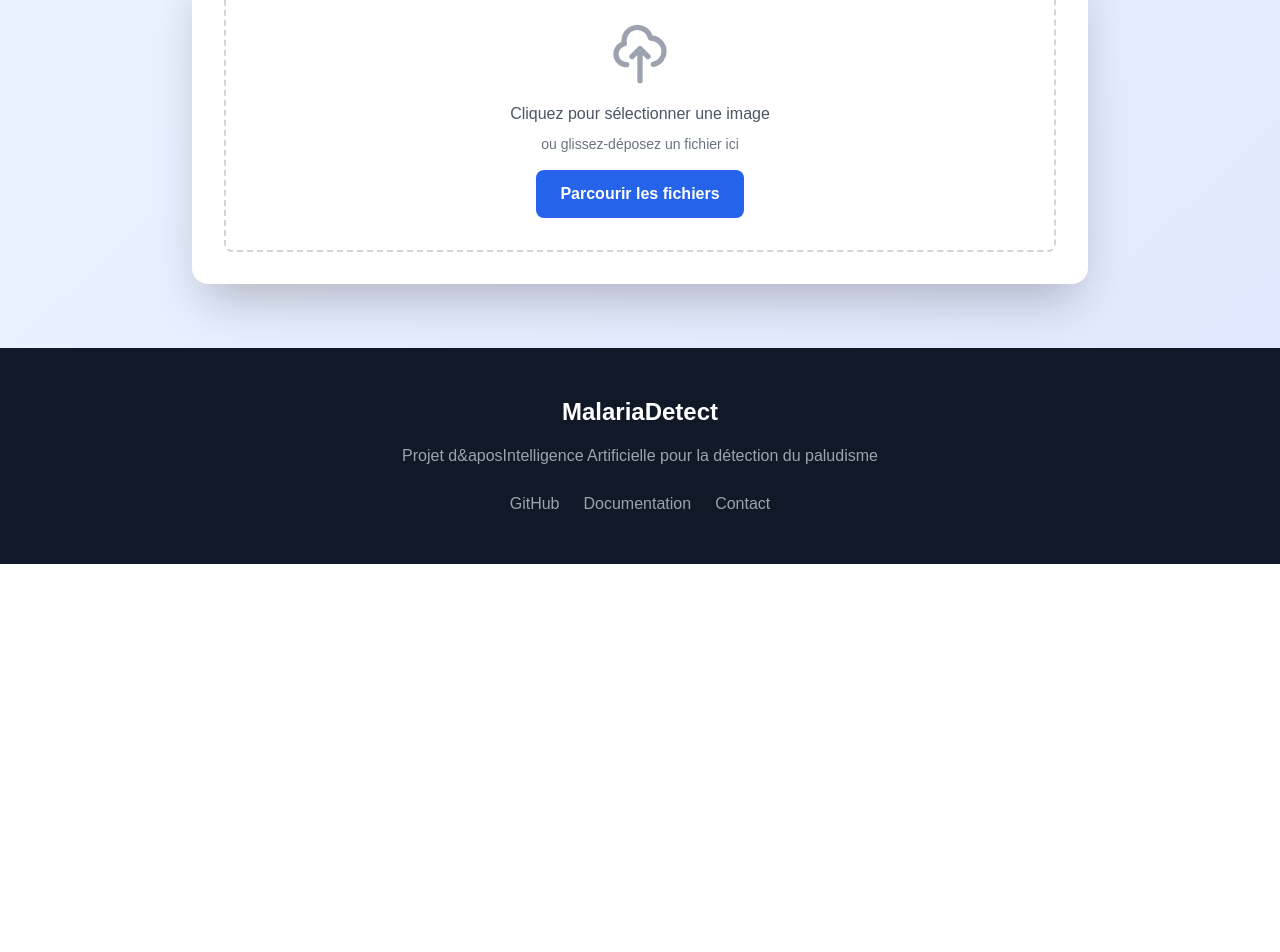
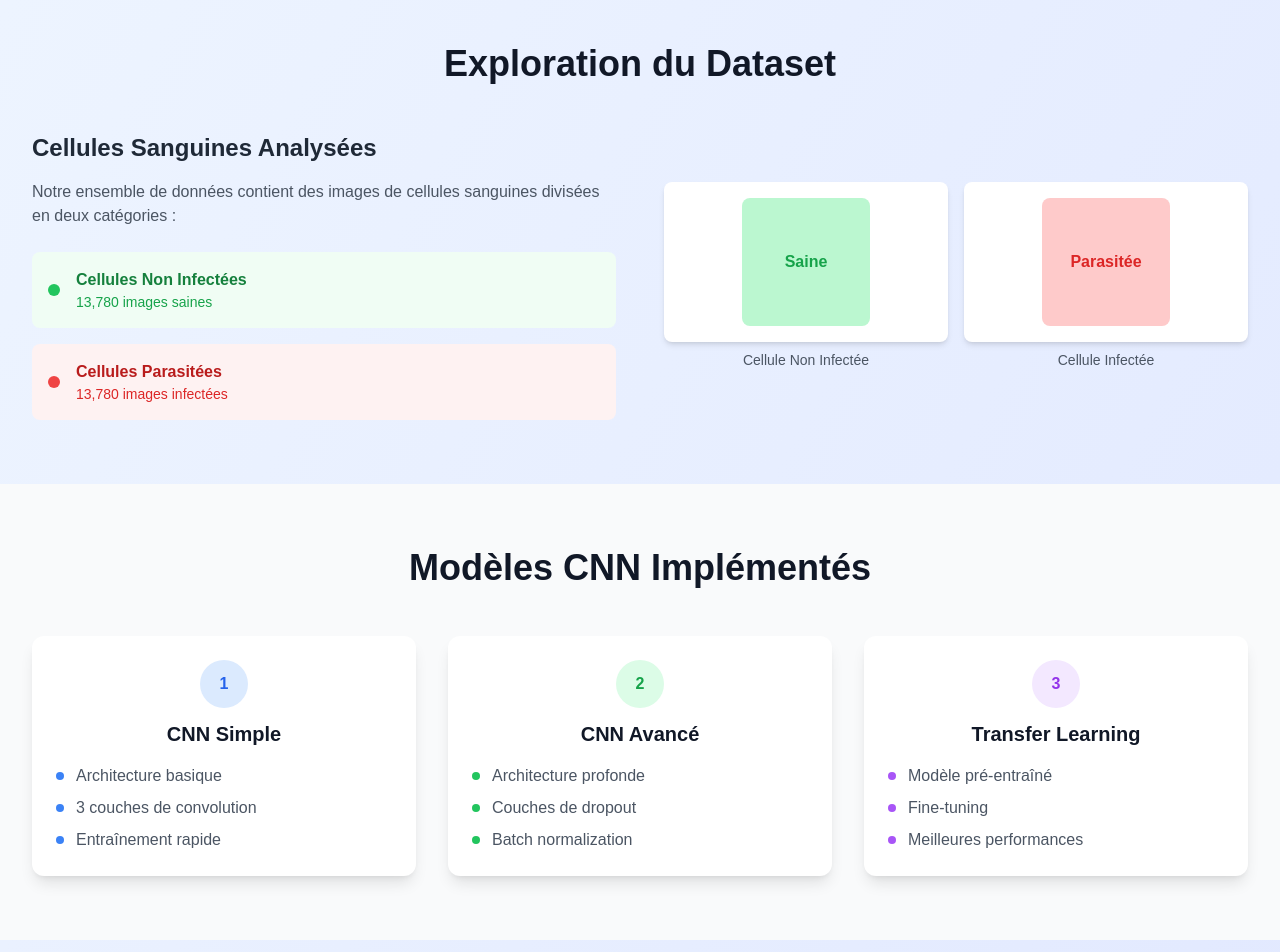
Before and after one commit to AbasseMahmoud/Projet_DeepLearning, a Next.js app in the folder frontend/: page / in a window 1280 px wide. Shown: the part 700-1652 px from the top of the page. Before the commit the page ends 1264 px from the top, so only its background shows below. Built offline with nearby package versions, Linux system fonts and the light colour scheme.

Commit message:
ajout de selection

```diff
--- a/frontend/app/components/Home.tsx
+++ b/frontend/app/components/Home.tsx
@@ -127,7 +127,157 @@ export default function Home() {
           </div>
         </div>
       </section>
+      {/* Statistics Section */}
+      <section className="py-12 bg-white">
+        <div className="max-w-7xl mx-auto px-4 sm:px-6 lg:px-8">
+          <div className="grid grid-cols-1 md:grid-cols-3 gap-8 text-center">
+            <div className="p-6">
+              <div className="text-3xl font-bold text-blue-600 mb-2">99.2%</div>
+              <div className="text-gray-600">Précision du Meilleur Modèle</div>
+            </div>
+            <div className="p-6">
+              <div className="text-3xl font-bold text-green-600 mb-2">27,558</div>
+              <div className="text-gray-600">Images Entraînement</div>
+            </div>
+            <div className="p-6">
+              <div className="text-3xl font-bold text-purple-600 mb-2">3</div>
+              <div className="text-gray-600">Architectures CNN Testées</div>
+            </div>
+          </div>
+        </div>
+      </section>
 
+      {/* Dataset Section */}
+      <section id="dataset" className="py-16 px-4 sm:px-6 lg:px-8">
+        <div className="max-w-7xl mx-auto">
+          <h2 className="text-3xl md:text-4xl font-bold text-center text-gray-900 mb-12">
+            Exploration du Dataset
+          </h2>
+          <div className="grid grid-cols-1 lg:grid-cols-2 gap-12 items-center">
+            <div>
+              <h3 className="text-2xl font-semibold text-gray-800 mb-4">Cellules Sanguines Analysées</h3>
+              <p className="text-gray-600 mb-6">
+                Notre ensemble de données contient des images de cellules sanguines divisées en deux catégories :
+              </p>
+              <div className="space-y-4">
+                <div className="flex items-center p-4 bg-green-50 rounded-lg">
+                  <div className="w-3 h-3 bg-green-500 rounded-full mr-4"></div>
+                  <div>
+                    <h4 className="font-semibold text-green-700">Cellules Non Infectées</h4>
+                    <p className="text-green-600 text-sm">13,780 images saines</p>
+                  </div>
+                </div>
+                <div className="flex items-center p-4 bg-red-50 rounded-lg">
+                  <div className="w-3 h-3 bg-red-500 rounded-full mr-4"></div>
+                  <div>
+                    <h4 className="font-semibold text-red-700">Cellules Parasitées</h4>
+                    <p className="text-red-600 text-sm">13,780 images infectées</p>
+                  </div>
+                </div>
+              </div>
+            </div>
+            <div className="grid grid-cols-2 gap-4">
+              <div className="text-center">
+                <div className="bg-white p-4 rounded-lg shadow-md mb-2">
+                  <div className="w-32 h-32 bg-green-200 rounded-lg mx-auto flex items-center justify-center">
+                    <span className="text-green-600 font-semibold">Saine</span>
+                  </div>
+                </div>
+                <p className="text-sm text-gray-600">Cellule Non Infectée</p>
+              </div>
+              <div className="text-center">
+                <div className="bg-white p-4 rounded-lg shadow-md mb-2">
+                  <div className="w-32 h-32 bg-red-200 rounded-lg mx-auto flex items-center justify-center">
+                    <span className="text-red-600 font-semibold">Parasitée</span>
+                  </div>
+                </div>
+                <p className="text-sm text-gray-600">Cellule Infectée</p>
+              </div>
+            </div>
+          </div>
+        </div>
+      </section>
+      {/* Models Section */}
+      <section id="modeles" className="py-16 bg-gray-50 px-4 sm:px-6 lg:px-8">
+        <div className="max-w-7xl mx-auto">
+          <h2 className="text-3xl md:text-4xl font-bold text-center text-gray-900 mb-12">
+            Modèles CNN Implémentés
+          </h2>
+          <div className="grid grid-cols-1 md:grid-cols-3 gap-8">
+            {/* Modèle 1 */}
+            <div className="bg-white rounded-xl shadow-lg p-6 hover:shadow-xl transition duration-300">
+              <div className="text-center mb-4">
+                <div className="w-12 h-12 bg-blue-100 rounded-full flex items-center justify-center mx-auto mb-3">
+                  <span className="text-blue-600 font-bold">1</span>
+                </div>
+                <h3 className="text-xl font-bold text-gray-900">CNN Simple</h3>
+              </div>
+              <ul className="space-y-2 text-gray-600">
+                <li className="flex items-center">
+                  <span className="w-2 h-2 bg-blue-500 rounded-full mr-3"></span>
+                  Architecture basique
+                </li>
+                <li className="flex items-center">
+                  <span className="w-2 h-2 bg-blue-500 rounded-full mr-3"></span>
+                  3 couches de convolution
+                </li>
+                <li className="flex items-center">
+                  <span className="w-2 h-2 bg-blue-500 rounded-full mr-3"></span>
+                  Entraînement rapide
+                </li>
+              </ul>
+            </div>
+
+            {/* Modèle 2 */}
+            <div className="bg-white rounded-xl shadow-lg p-6 hover:shadow-xl transition duration-300">
+              <div className="text-center mb-4">
+                <div className="w-12 h-12 bg-green-100 rounded-full flex items-center justify-center mx-auto mb-3">
+                  <span className="text-green-600 font-bold">2</span>
+                </div>
+                <h3 className="text-xl font-bold text-gray-900">CNN Avancé</h3>
+              </div>
+              <ul className="space-y-2 text-gray-600">
+                <li className="flex items-center">
+                  <span className="w-2 h-2 bg-green-500 rounded-full mr-3"></span>
+                  Architecture profonde
+                </li>
+                <li className="flex items-center">
+                  <span className="w-2 h-2 bg-green-500 rounded-full mr-3"></span>
+                  Couches de dropout
+                </li>
+                <li className="flex items-center">
+                  <span className="w-2 h-2 bg-green-500 rounded-full mr-3"></span>
+                  Batch normalization
+                </li>
+              </ul>
+            </div>
+
+            {/* Modèle 3 */}
+            <div className="bg-white rounded-xl shadow-lg p-6 hover:shadow-xl transition duration-300">
+              <div className="text-center mb-4">
+                <div className="w-12 h-12 bg-purple-100 rounded-full flex items-center justify-center mx-auto mb-3">
+                  <span className="text-purple-600 font-bold">3</span>
+                </div>
+                <h3 className="text-xl font-bold text-gray-900">Transfer Learning</h3>
+              </div>
+              <ul className="space-y-2 text-gray-600">
+                <li className="flex items-center">
+                  <span className="w-2 h-2 bg-purple-500 rounded-full mr-3"></span>
+                  Modèle pré-entraîné
+                </li>
+                <li className="flex items-center">
+                  <span className="w-2 h-2 bg-purple-500 rounded-full mr-3"></span>
+                  Fine-tuning
+                </li>
+                <li className="flex items-center">
+                  <span className="w-2 h-2 bg-purple-500 rounded-full mr-3"></span>
+                  Meilleures performances
+                </li>
+              </ul>
+            </div>
+          </div>
+        </div>
+      </section>
       {/* Demo Section */}
       <section id="demo" className="py-16 px-4 sm:px-6 lg:px-8">
         <div className="max-w-4xl mx-auto">
```
